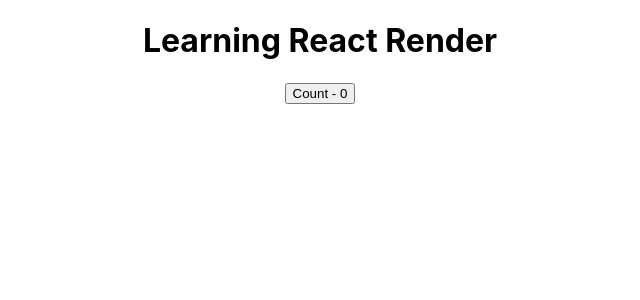
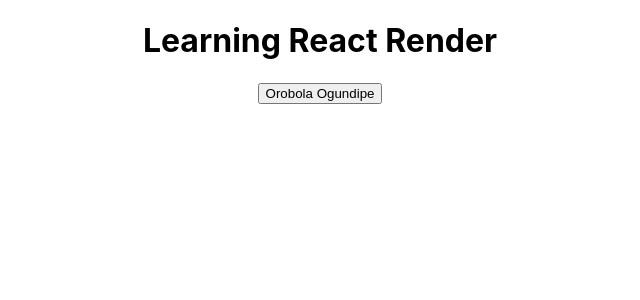
Before and after one commit to rolandexplore93/react-render-demo, a React (Create React App) app: page / in a window 1280 px wide. Shown: the top 300 px of the page, without its empty margins (320-960 px from the left). Built offline with nearby package versions, Linux system fonts and the light colour scheme.

Commit message:
Explain rendering and immutability of state object

```diff
--- a/src/App.js
+++ b/src/App.js
@@ -1,12 +1,16 @@
 import logo from './logo.svg';
 import './App.css';
 import UseState from './Components/UseState/UseState';
+import UseReducer from './Components/UseReducer/UseReducer';
+import { ObjectUseState } from './Components/ImmutableState/ObjectUseState';
 
 function App() {
   return (
     <div className="App">
       <h1>Learning React Render</h1>
-      <UseState/>
+      {/* <UseState/> */}
+      {/* <UseReducer /> */}
+      <ObjectUseState />
     </div>
   );
 }
--- /dev/null
+++ b/src/Components/ImmutableState/ObjectUseState.js
@@ -0,0 +1,33 @@
+import React, {useState} from 'react'
+
+// Rendering and immutability of {} and []
+// 2. Create an object which is the initial value state {} of the useState Hook
+const initialState = {
+    firstname: "Orobola",
+    lastname: "Ogundipe"
+}
+export const ObjectUseState = () => {
+    const [person, setPerson] = useState(initialState)
+    const {firstname, lastname} = person
+
+
+    const changeStateName = () => {
+        // To change the value of an {}, do not mutate it directly. Bcos, the Object.is Algorithms in React will not allow it to work
+        // Instead, create a replica of the object using spread operators
+        // Update the new {} with the intended change
+        // Call the setPerson() function and passing the new {} values for the state
+        const newPerson = {...person}
+        newPerson.firstname = "Adeboye"
+        newPerson.lastname = "Malik"
+        setPerson(newPerson)
+        console.log(newPerson)
+
+
+    }
+    console.log("Render ObjectUseState")
+  return (
+    <div>
+        <button onClick={changeStateName}>{firstname} {lastname}</button>
+    </div>
+  )
+}
--- /dev/null
+++ b/src/Components/UseReducer/UseReducer.js
@@ -0,0 +1,34 @@
+import React, { useReducer } from 'react'
+
+// useReducer and Render
+// The dispatch function from a useReducer hook will cuase the component to re-render
+// The exception is when you update the state value as the current state
+// Same value after the initial render? The component will not re-render
+// Same value after the re-renders? React will render that specific component one more time and then bails out from any susbequent renders.
+const initialState = 0
+const reducer = (state, action) => {
+    switch (action) {
+        case 'increment': return state + 1;
+        case 'decrement': return state - 1;
+        case 'reset': return initialState;
+
+        default: return state
+    }
+}
+
+function UseReducer(){
+    const [count, dispatch] = useReducer(reducer, initialState)
+
+    console.log("UseReducer")
+
+  return (
+    <div>
+        <h4>{count}</h4>
+        <button onClick={() => dispatch('increment')}>Increment Count</button>
+        <button onClick={() => dispatch('decrement')}>Decrement Count</button>
+        <button onClick={() => dispatch('reset')}> Reset Count</button>
+    </div>
+  )
+}
+
+export default UseReducer
--- a/src/Components/UseState/UseState.js
+++ b/src/Components/UseState/UseState.js
@@ -2,9 +2,14 @@
 
 function UseState() {
     const [count, setCount] = useState(0)
+
+    console.log("Render UseState")
+    // Read about object.ease()
   return (
     <div>
-        <button onClick={() => setCount(c => c + 1)}>Count - {count}</button>
+        <button onClick={() => setCount(prevCount => prevCount + 1)}>Count - {count}</button>
+        <button onClick={() => setCount(0)}>Count to 0 - {count}</button>
+        <button onClick={() => setCount(5)}>Count to Five - {count}</button>
     </div>
   )
 }
--- a/src/index.js
+++ b/src/index.js
@@ -6,9 +6,9 @@
 
 const root = ReactDOM.createRoot(document.getElementById('root'));
 root.render(
-  <React.StrictMode>
+  // <React.StrictMode>
     <App />
-  </React.StrictMode>
+  // </React.StrictMode>
 );
 
 // If you want to start measuring performance in your app, pass a function
```
Also changed, not shown: 1 other file (tests, documents, lock files or other folders).
